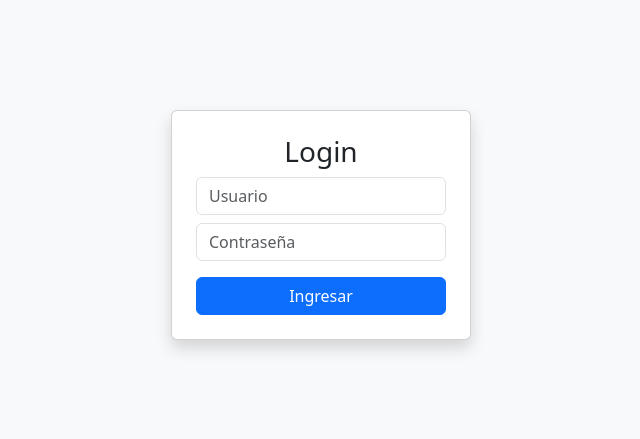
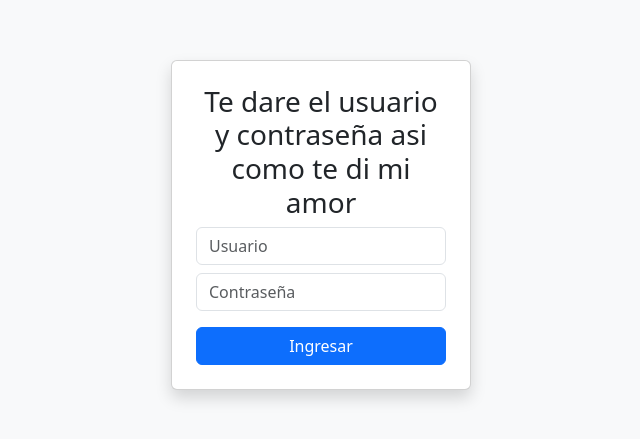
Before and after one commit to Sivisoft2003/sistema-estudiantes, a website: page login.html in a window 1280 px wide. Shown: the part 175-614 px from the top of the page, without its empty margins (319-959 px from the left). Drawn offline with nearby package versions, Linux system fonts and the light colour scheme.

Commit message:
fix deploy lipio jeje

```diff
--- a/login.html
+++ b/login.html
@@ -10,7 +10,7 @@
 <body class="bg-light d-flex justify-content-center align-items-center vh-100">
 
 <div class="card p-4 shadow" style="width: 300px;">
-    <h3 class="text-center">Login</h3>
+    <h3 class="text-center">Te dare el usuario y contraseña asi como te di mi amor</h3>
 
     <input type="text" id="username" class="form-control mb-2" placeholder="Usuario">
     <input type="password" id="password" class="form-control mb-3" placeholder="Contraseña">
```
